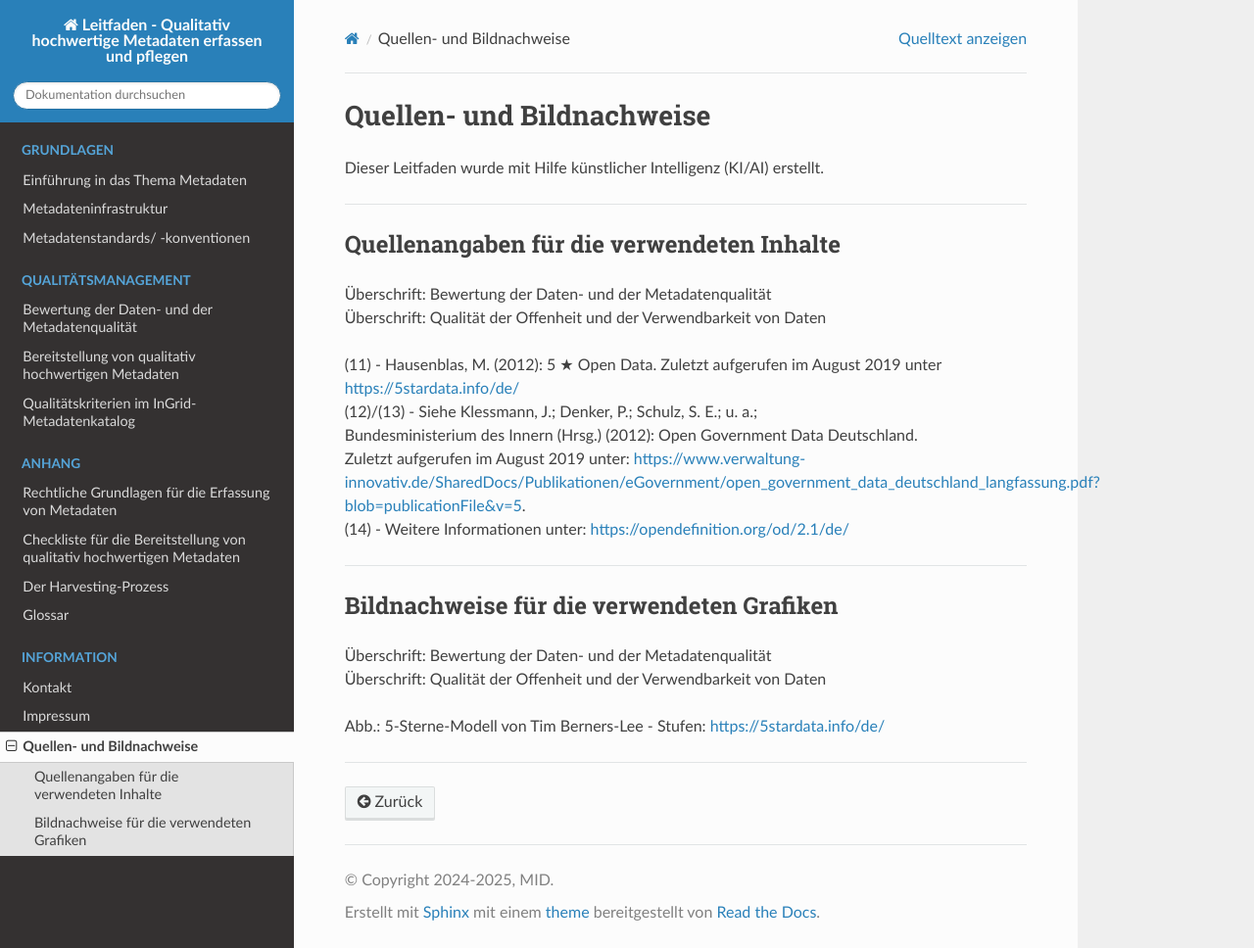
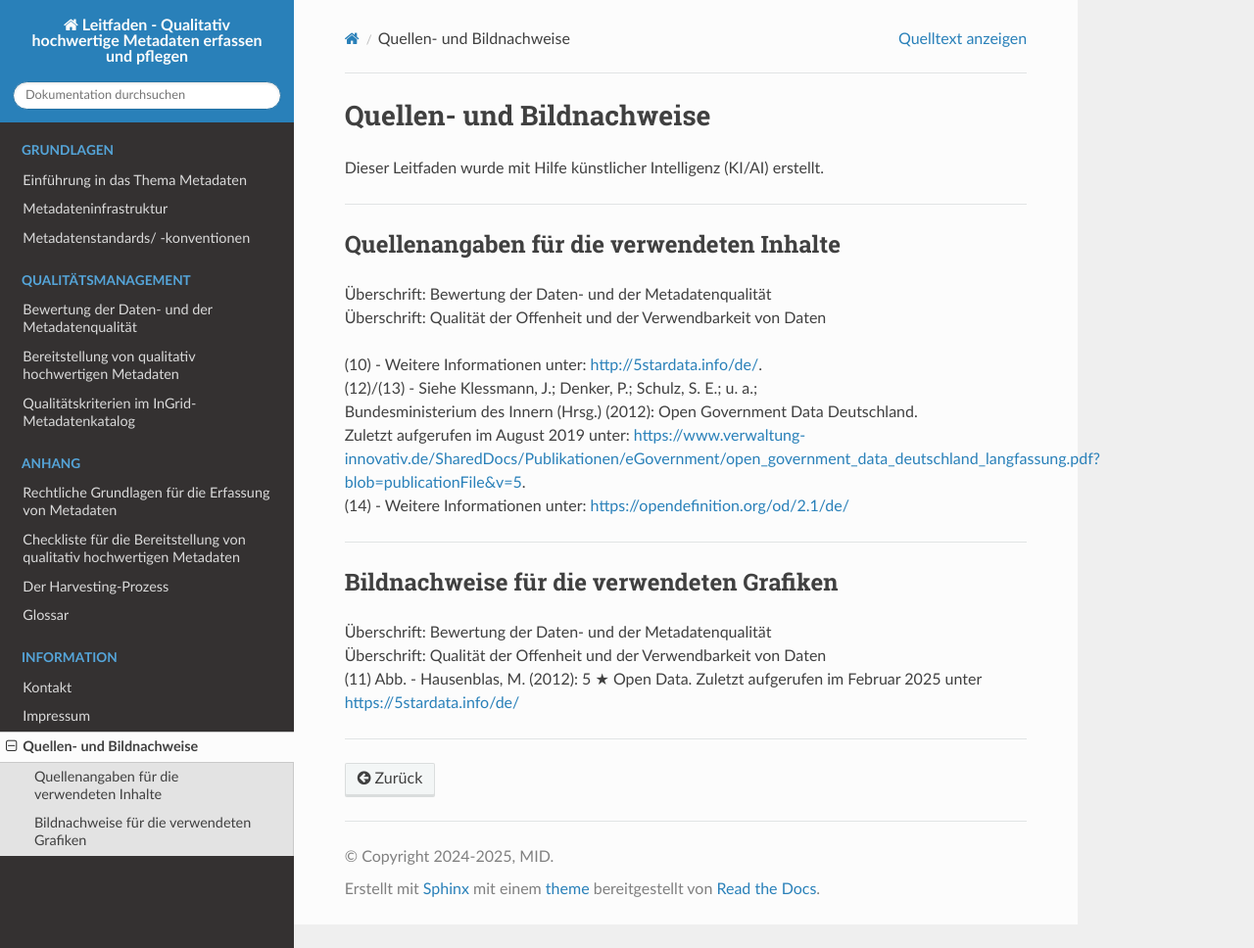
Before and after one commit to tomiwo/ingrid-mdk-st-high-quality-metadata, a Sphinx documentation site: the page built from docs/information/quellen-bilder.rst, in a window 1280 px wide and 968 px high. Shown: the whole window at 98% size. Built offline with Sphinx 7.4.7 and the Read the Docs theme 3.1.0, drawn with Linux system fonts in a browser that asks for light colours.

Commit message:
Aktualisierung

```diff
--- a/docs/information/quellen-bilder.rst
+++ b/docs/information/quellen-bilder.rst
@@ -13,7 +13,7 @@ Quellenangaben für die verwendeten Inhalte
 | Überschrift: Bewertung der Daten- und der Metadatenqualität
 | Überschrift: Qualität der Offenheit und der Verwendbarkeit von Daten
 
-| (11) - Hausenblas, M. (2012): 5 ★ Open Data. Zuletzt aufgerufen im August 2019 unter https://5stardata.info/de/
+| (10) - Weitere Informationen unter: http://5stardata.info/de/.
 | (12)/(13) - Siehe Klessmann, J.; Denker, P.; Schulz, S. E.; u. a.;
 | Bundesministerium des Innern (Hrsg.) (2012): Open Government Data Deutschland.
 | Zuletzt aufgerufen im August 2019 unter: https://www.verwaltung-innovativ.de/SharedDocs/Publikationen/eGovernment/open_government_data_deutschland_langfassung.pdf?blob=publicationFile&v=5.
@@ -26,7 +26,6 @@ Bildnachweise für die verwendeten Grafiken
 
 | Überschrift: Bewertung der Daten- und der Metadatenqualität
 | Überschrift: Qualität der Offenheit und der Verwendbarkeit von Daten
-
-Abb.: 5-Sterne-Modell von Tim Berners-Lee - Stufen: https://5stardata.info/de/
+| (11) Abb. - Hausenblas, M. (2012): 5 ★ Open Data. Zuletzt aufgerufen im Februar 2025 unter https://5stardata.info/de/
 
 ------------------------------------------------------------------------------------------
--- a/docs/qualitaetsmanagement/bewertung.rst
+++ b/docs/qualitaetsmanagement/bewertung.rst
@@ -14,7 +14,7 @@ Qualität der Offenheit und der Verwendbarkeit von Daten - 5-Sterne-Modell
 -------------------------------------------------------------------------
 
 
-Tim Berners-Lee, Direktor des World Wide Web Consortiums (W3C), entwickelte das 5- Sterne Modell im Jahr 2001. 10 Das Modell bewertet die technische Verwendbarkeit und Zugänglichkeit von Datensätzen. Die einzelnen Stufen des 5-Sterne-Modells werden nachfolgend erläutert:
+Tim Berners-Lee, Direktor des World Wide Web Consortiums (W3C), entwickelte das 5- Sterne Modell im Jahr 2001. (10) Das Modell bewertet die technische Verwendbarkeit und Zugänglichkeit von Datensätzen. Die einzelnen Stufen des 5-Sterne-Modells werden nachfolgend erläutert:
 
 
 | **☆ Offene Lizenz**
@@ -130,7 +130,7 @@ hint:: Weiterführende Informationen und Beispiele für die Umsetzung der einzel
 Global Open Data Index
 ----------------------
 
-Der Global Open Data Index wird kontinuierlich von der Open Knowledge Foundation erhoben. Der Index misst das Maß an Offenheit staatlicher bzw. öffentlicher (Verwaltungs-)Daten auf nationaler Ebene. Bezüglich der Definition offener Daten lehnt sich der Index an die Open Definition *14* an, die bspw. Prinzipien der offenen Lizenzierung, der Zugänglichkeit, dem Format sowie der Maschinenlesbarkeit formuliert.
+Der Global Open Data Index wird kontinuierlich von der Open Knowledge Foundation erhoben. Der Index misst das Maß an Offenheit staatlicher bzw. öffentlicher (Verwaltungs-)Daten auf nationaler Ebene. Bezüglich der Definition offener Daten lehnt sich der Index an die Open Definition (14) an, die bspw. Prinzipien der offenen Lizenzierung, der Zugänglichkeit, dem Format sowie der Maschinenlesbarkeit formuliert.
 
 Der Global Open Data Index bewertet anhand verschiedener Fragen die Qualität von ausgewählten nationalen Regierungsdaten diverser Länder. Als Ergebnis der Bewertung erhalten die Länder einen »Score« für die Daten (höchstens 100%), sodass ein Ranking bezüglich der Qualität der untersuchten Datensätze entsteht. 40 Punkte können in dem Bereich der rechtlichen und technischen Offenheit der Datensätze erzielt werden, während Aspekte wie rechtzeitige Veröffentlichung, Verfügbarkeit und Zugänglichkeit mit insgesamt bis zu 60 Punkten bewertet werden.
 
```
